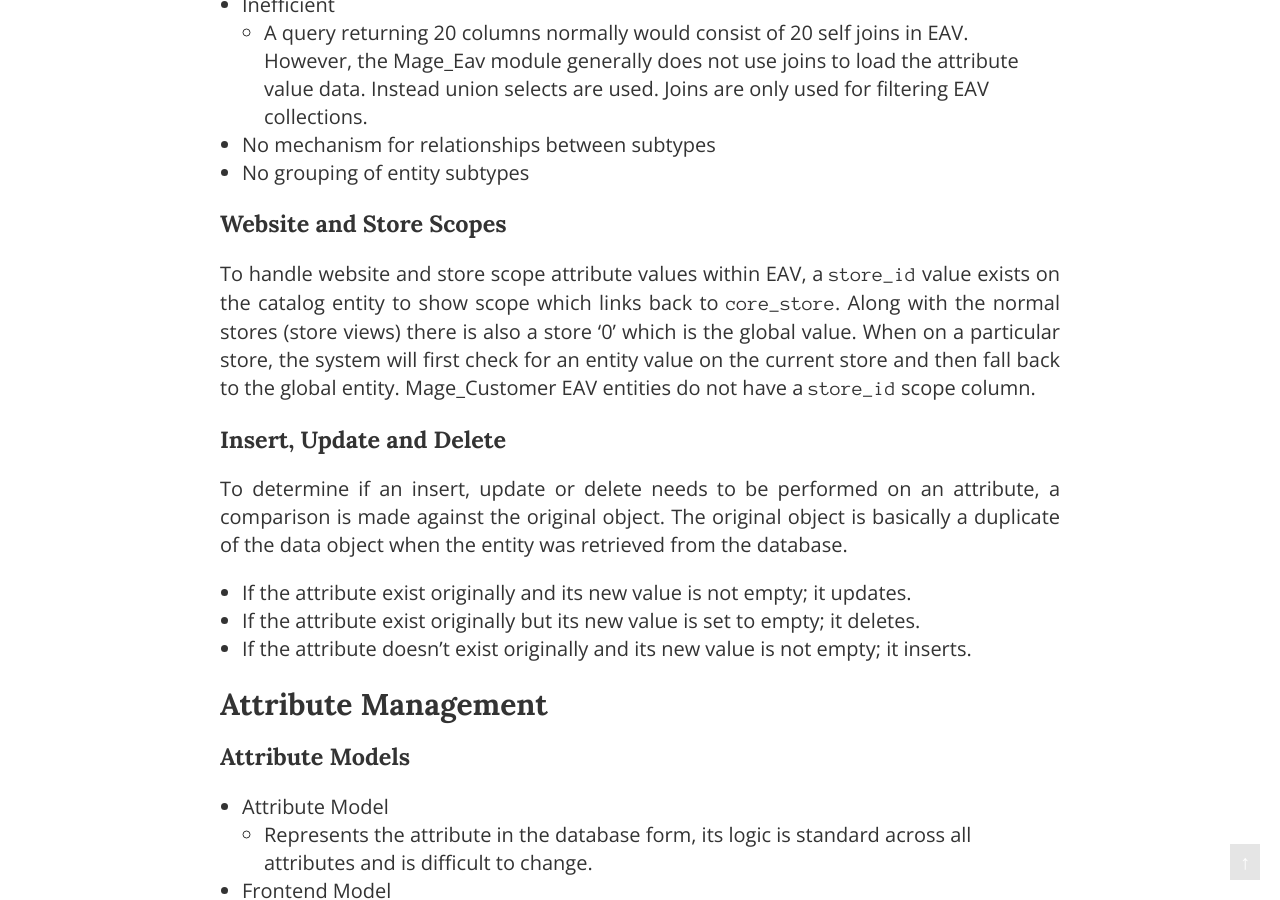
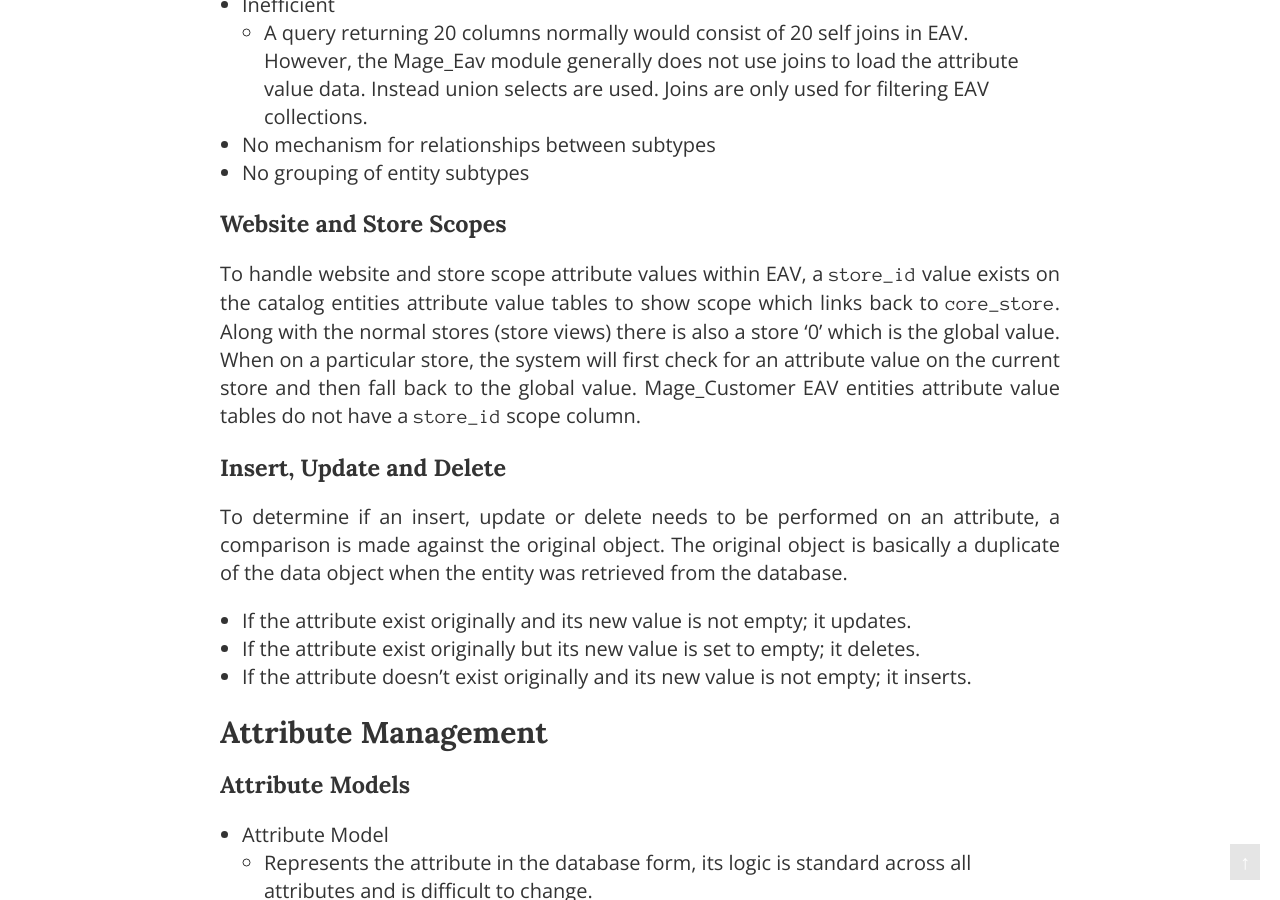
Before and after one commit to meanbee/magecert, a Jekyll site: the page built from eav.md, in a window 1280 px wide and 900 px high, scrolled down 2223 px. Built offline with Jekyll 4.4.1, drawn with Linux system fonts in a browser that asks for light colours; Markdown is read by kramdown in place of the engine named in the settings.

Commit message:
eav store_id scope column is found on value tables for catalog entities

```diff
--- a/eav.md
+++ b/eav.md
@@ -67,7 +67,7 @@
 
 ### Website and Store Scopes
 
-To handle website and store scope attribute values within EAV, a `store_id` value exists on the catalog entity to show scope which links back to `core_store`. Along with the normal stores (store views) there is also a store '0' which is the global value.  When on a particular store, the system will first check for an entity value on the current store and then fall back to the global entity. Mage_Customer EAV entities do not have a `store_id` scope column.
+To handle website and store scope attribute values within EAV, a `store_id` value exists on the catalog entities attribute value tables to show scope which links back to `core_store`. Along with the normal stores (store views) there is also a store '0' which is the global value.  When on a particular store, the system will first check for an attribute value on the current store and then fall back to the global value. Mage_Customer EAV entities attribute value tables do not have a `store_id` scope column.
 
 
 ### Insert, Update and Delete
```
